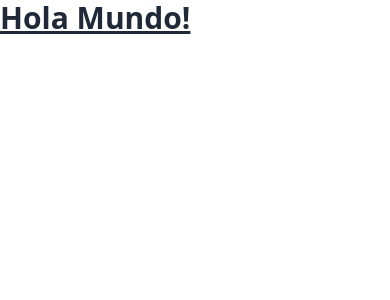
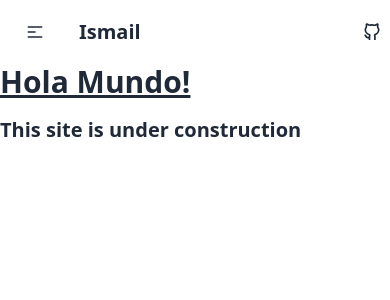
Before and after one commit to ZSmain/website, a SvelteKit app: page / in a window 390 px wide. Shown: the top 300 px of the page. Built offline with nearby package versions, Linux system fonts and the light colour scheme.

Commit message:
Add navbar and blog page and update the layout.

```diff
--- a/src/routes/+layout.svelte
+++ b/src/routes/+layout.svelte
@@ -2,4 +2,75 @@
 	import '../app.css';
 </script>
 
+<!-- svelte-ignore a11y-no-noninteractive-tabindex -->
+<!-- svelte-ignore a11y-label-has-associated-control -->
+<div class="navbar bg-base-100">
+	<div class="navbar-start">
+		<div class="dropdown">
+			<label tabindex="0" class="btn btn-ghost lg:hidden">
+				<svg
+					xmlns="http://www.w3.org/2000/svg"
+					class="h-5 w-5"
+					fill="none"
+					viewBox="0 0 24 24"
+					stroke="currentColor"
+					><path
+						stroke-linecap="round"
+						stroke-linejoin="round"
+						stroke-width="2"
+						d="M4 6h16M4 12h8m-8 6h16"
+					/></svg
+				>
+			</label>
+			<ul
+				tabindex="0"
+				class="menu menu-sm dropdown-content mt-3 z-[1] p-2 shadow bg-base-100 rounded-box w-52"
+			>
+				<li><a href="/blog">Blog</a></li>
+			</ul>
+		</div>
+		<a href="/" class="btn btn-ghost text-xl">Ismail</a>
+	</div>
+	<div class="navbar-center hidden lg:flex">
+		<ul class="menu menu-horizontal px-1">
+			<li><a href="/blog">Blog</a></li>
+		</ul>
+	</div>
+	<div class="navbar-end">
+		<a href="https://github.com/ZSmain">
+			<span>
+				<svg
+					width="18"
+					height="18"
+					class="h-5 w-5"
+					viewBox="0 0 48 48"
+					fill="none"
+					xmlns="http://www.w3.org/2000/svg"
+					><path
+						d="M29.3444 30.4765C31.7481 29.977 33.9292 29.1108 35.6247 27.8391C38.5202 25.6676 40 22.3136 40 18.9999C40 16.6752 39.1187 14.505 37.5929 12.6668C36.7427 11.6425 39.2295 3.99989 37.02 5.02919C34.8105 6.05848 31.5708 8.33679 29.8726 7.83398C28.0545 7.29565 26.0733 6.99989 24 6.99989C22.1992 6.99989 20.4679 7.22301 18.8526 7.6344C16.5046 8.23237 14.2591 5.99989 12 5.02919C9.74086 4.05848 10.9736 11.9632 10.3026 12.7944C8.84119 14.6051 8 16.7288 8 18.9999C8 22.3136 9.79086 25.6676 12.6863 27.8391C14.6151 29.2857 17.034 30.2076 19.7401 30.6619"
+						stroke="currentColor"
+						stroke-width="4"
+						stroke-linecap="butt"
+					/><path
+						d="M19.7397 30.6619C18.5812 31.937 18.002 33.1478 18.002 34.2944C18.002 35.441 18.002 38.3464 18.002 43.0106"
+						stroke="currentColor"
+						stroke-width="4"
+						stroke-linecap="butt"
+					/><path
+						d="M29.3446 30.4766C30.4423 31.9174 30.9912 33.211 30.9912 34.3576C30.9912 35.5042 30.9912 38.3885 30.9912 43.0107"
+						stroke="currentColor"
+						stroke-width="4"
+						stroke-linecap="butt"
+					/><path
+						d="M6 31.2155C6.89887 31.3254 7.56554 31.7387 8 32.4554C8.65169 33.5303 11.0742 37.518 13.8251 37.518C15.6591 37.518 17.0515 37.518 18.0024 37.518"
+						stroke="currentColor"
+						stroke-width="4"
+						stroke-linecap="butt"
+					/></svg
+				>
+			</span>
+		</a>
+	</div>
+</div>
+
 <slot />
--- a/src/routes/+page.svelte
+++ b/src/routes/+page.svelte
@@ -1,7 +1,6 @@
-<h1 class="text-3xl font-bold underline">Hola Mundo!</h1>
+<div class="container mx-auto">
+    <h1 class="text-3xl font-bold underline">Hola Mundo!</h1>
 
-<style lang="postcss">
-	:global(html) {
-		background-color: theme(colors.gray.100);
-	}
-</style>
+    <!-- this site is under construction -->
+    <div class="text-xl font-bold mt-4">This site is under construction</div>
+</div>
--- /dev/null
+++ b/src/routes/blog/+page.svelte
@@ -0,0 +1,3 @@
+<div class="container mx-auto">
+    <div>Blog</div>
+</div>
```
